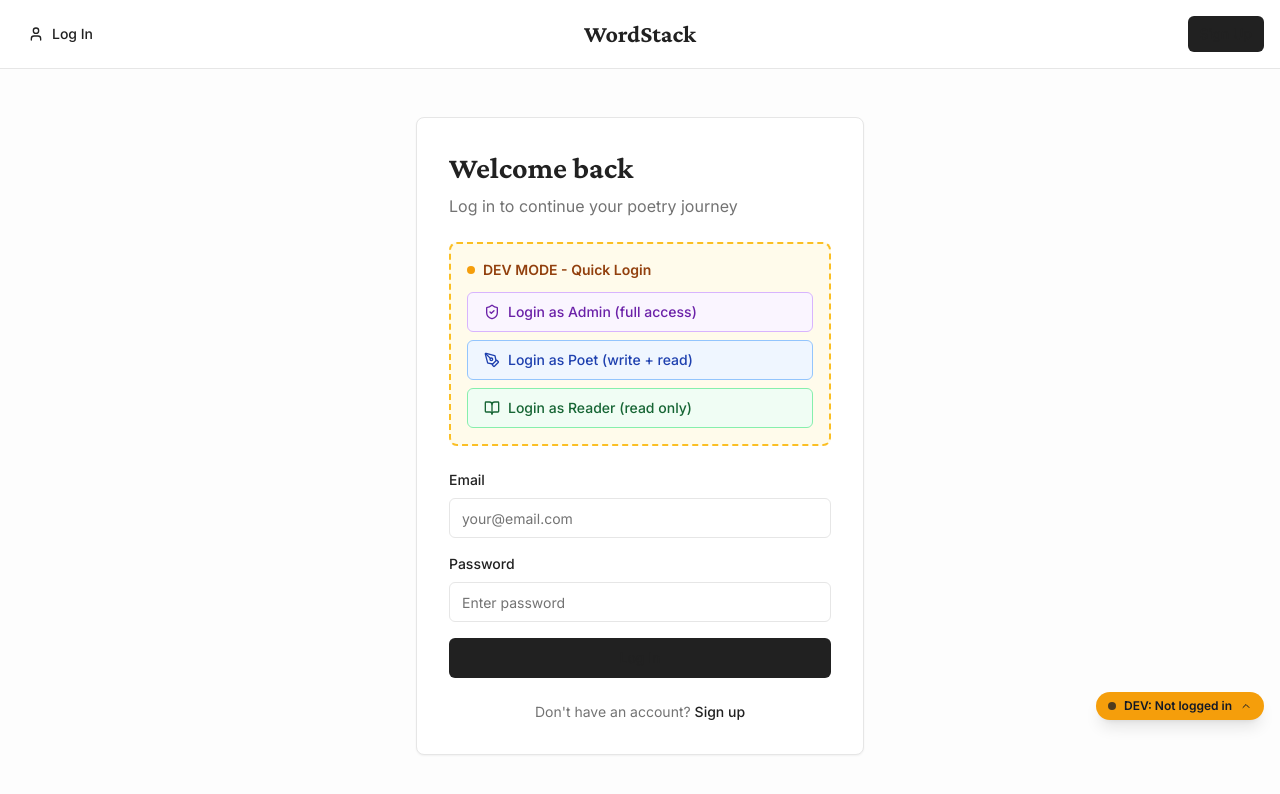
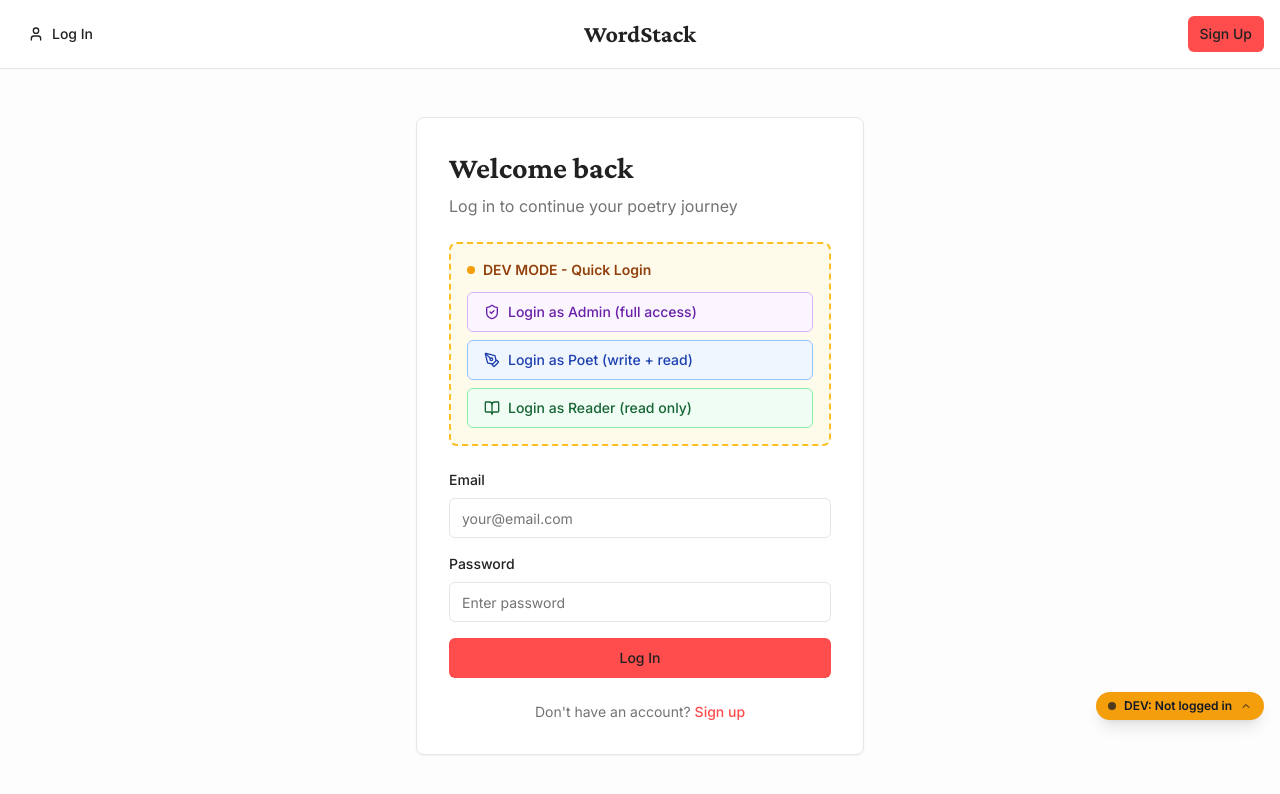
Before and after one commit to wordstackio/WordStack-9bfpv5, a React (Vite) app: page /login in a window 1280 px wide. Shown: the top 794 px of the page. Built offline with nearby package versions, Linux system fonts and the light colour scheme.

Commit message:
Update accent color to #ff4d4d

```diff
--- a/src/index.css
+++ b/src/index.css
@@ -15,7 +15,7 @@
     --popover: 0 0% 100%;
     --popover-foreground: 0 0% 13%;
 
-    --primary: 0 0% 13%;
+    --primary: 0 100% 65%;
     --primary-foreground: 0 0% 100%;
 
     --secondary: 0 0% 96%;
@@ -56,8 +56,8 @@
     --popover: 220 16% 13%;
     --popover-foreground: 36 15% 90%;
 
-    --primary: 32 65% 52%;
-    --primary-foreground: 220 18% 10%;
+    --primary: 0 100% 65%;
+    --primary-foreground: 0 0% 100%;
 
     --secondary: 220 12% 18%;
     --secondary-foreground: 36 12% 80%;
```
